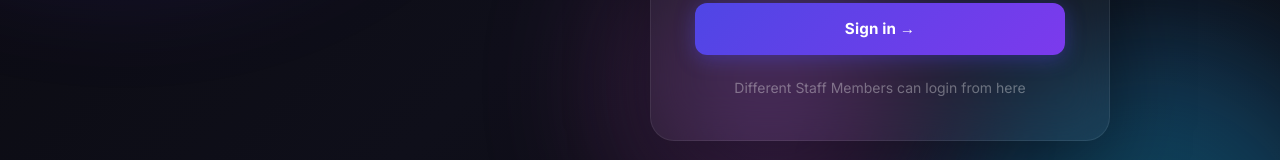
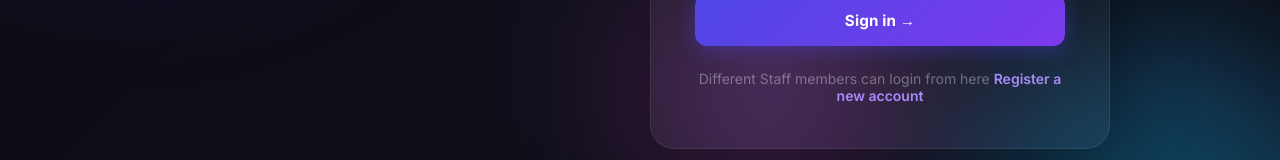
Before and after one commit to Nakibinge-web/Inventory-and-sales-management, a React (Create React App) app in the folder frontend/: page / in a window 1280 px wide. Shown: the part 482-642 px from the top of the page. Built offline with nearby package versions, Linux system fonts and the light colour scheme; no server answers.

Commit message:
A little fix on the login page

```diff
--- a/frontend/src/AuthPage.js
+++ b/frontend/src/AuthPage.js
@@ -308,8 +308,9 @@ export default function AuthPage() {
           </form>
 
           <p className="auth-toggle">
-            {isLogin ? "Different Staff Members can login from here " : 'Already have an account? '}
+            {isLogin ? "Different Staff members can login from here " : 'Already have an account? '}
             <span className="auth-toggle-link" onClick={toggle}>
+              {isLogin ? 'Register a new account' : 'Sign in'}
             </span>
           </p>
         </div>
```
